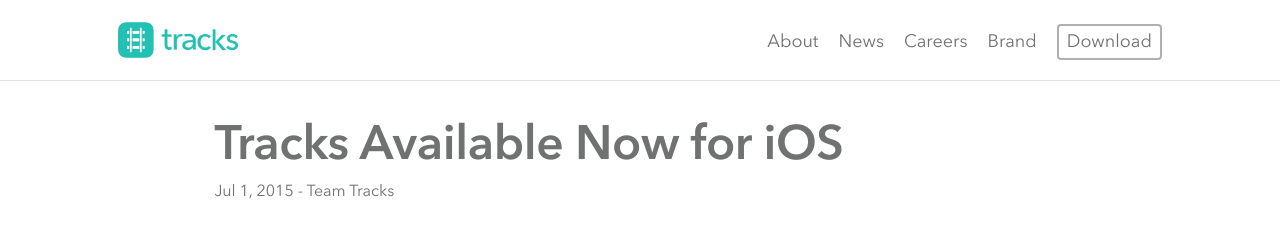
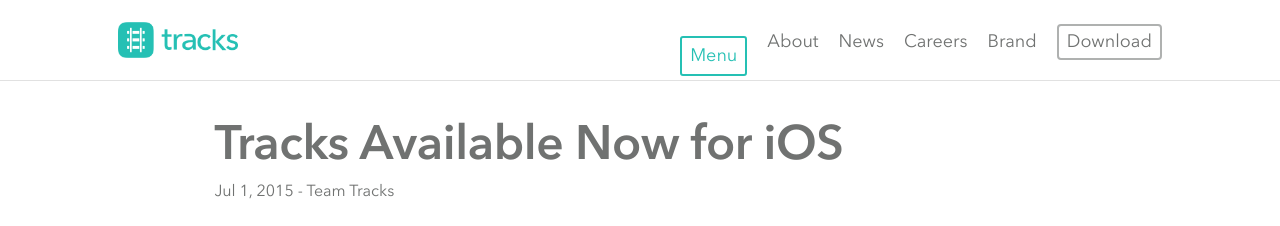
Before and after one commit to getontracks/getontracks.github.io, a Jekyll site: the page built from _posts/2015-07-24-welcome-to-jekyll.markdown, in a window 1280 px wide. Shown: the top 226 px of the page. Built offline with Jekyll 4.4.1, drawn with Linux system fonts in a browser that asks for light colours; comment, search, counter and statistics services are not loaded.

Commit message:
mobile menu

```diff
--- a/_includes/header.html
+++ b/_includes/header.html
@@ -40,8 +40,24 @@
             <a href="/about" {% if current[1] == 'about' %} class='active-menu-item'{% endif %} >About</a>
           </p>
         </div>
-        <div class="mobile-menu">
-          <p class="menu-item mobile-menu-btn">Menu</p>
+        <p class="menu-item mobile-menu-btn">Menu</p>
+        <div class="mobile-menu-dropdown">
+
+          <p class="mobile-menu-item">
+            <a href="https://itunes.apple.com/app/apple-store/id991383515?pt=117131894&ct=Website%20Header&mt=8">Download App</a>
+          </p>
+          <p class="mobile-menu-item">
+            <a href="/about">About</a>
+          </p>
+          <p class="mobile-menu-item">
+            <a href="/news">News</a>
+          </p>
+          <p class="mobile-menu-item">
+            <a href="/careers">Careers</a>
+          </p>
+          <p class="mobile-menu-item">
+            <a href="/brand">Brand</a>
+          </p>
         </div>
       </div>
     </div>
--- a/_sass/_nav.scss
+++ b/_sass/_nav.scss
@@ -1,10 +1,10 @@
 .mobile-menu-btn {
     cursor: pointer;
-    padding: 2px 8px;
+    top: 6px !important;
+    padding: 2px 8px !important;
     border-radius: 3px;
     border: 2px solid $green;
     color: $green !important;
-    font-size: 18px;
 }
 
 .nav {
--- a/js/formLogic.js
+++ b/js/formLogic.js
@@ -175,7 +175,8 @@
         mixpanel.track("Community job clicked");
     });
 
-    $('.mobile-menu').click(function() {
+    $('.mobile-menu-btn').click(function() {
         $('.mobile-menu-dropdown').toggleClass("showMobileMenu");
+        console.log("does it work");
     });
   }); // end doc ready
```
Also changed, not shown: README.md, 11 other files.
